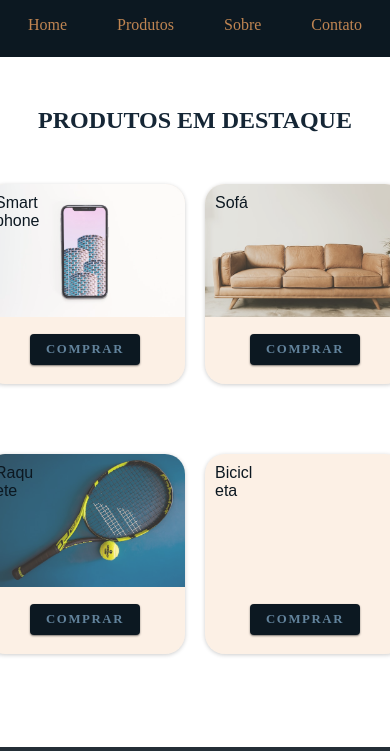
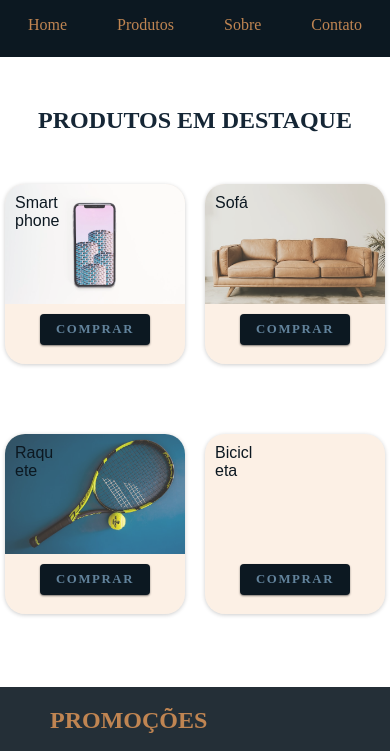
Before and after one commit to Kelly-Lima25/atv2, a plain HTML site: page index.html in a window 390 px wide. Shown: the part 71-822 px from the top of the page. Drawn offline with Linux system fonts and the light colour scheme; a web font is replaced by a local one.

Commit message:
alteracao na responsividade

```diff
--- a/style.css
+++ b/style.css
@@ -358,18 +358,23 @@ footer span{
 }
 
 @media (max-width:670px){
+   main{
+    height: 540px;
+   }
     .grid-produto{
         display: grid;
-        grid-template-columns: 200px 200px;
-        gap: 20px;
+        grid-template-columns: 180px 180px;
+        gap: 0px 20px;
+
     }
     .grid-conteudo{
-        height: 200px;
-        width: 200px;
+        margin: 0 auto;
+        height: 180px;
+        width: 180px;
     }
 
     .grid-conteudo .botao{
-        margin: -50px auto;
+        margin: -70px  auto auto;
         font-size: 0.8rem;
     }
     .promo-bg{
```
